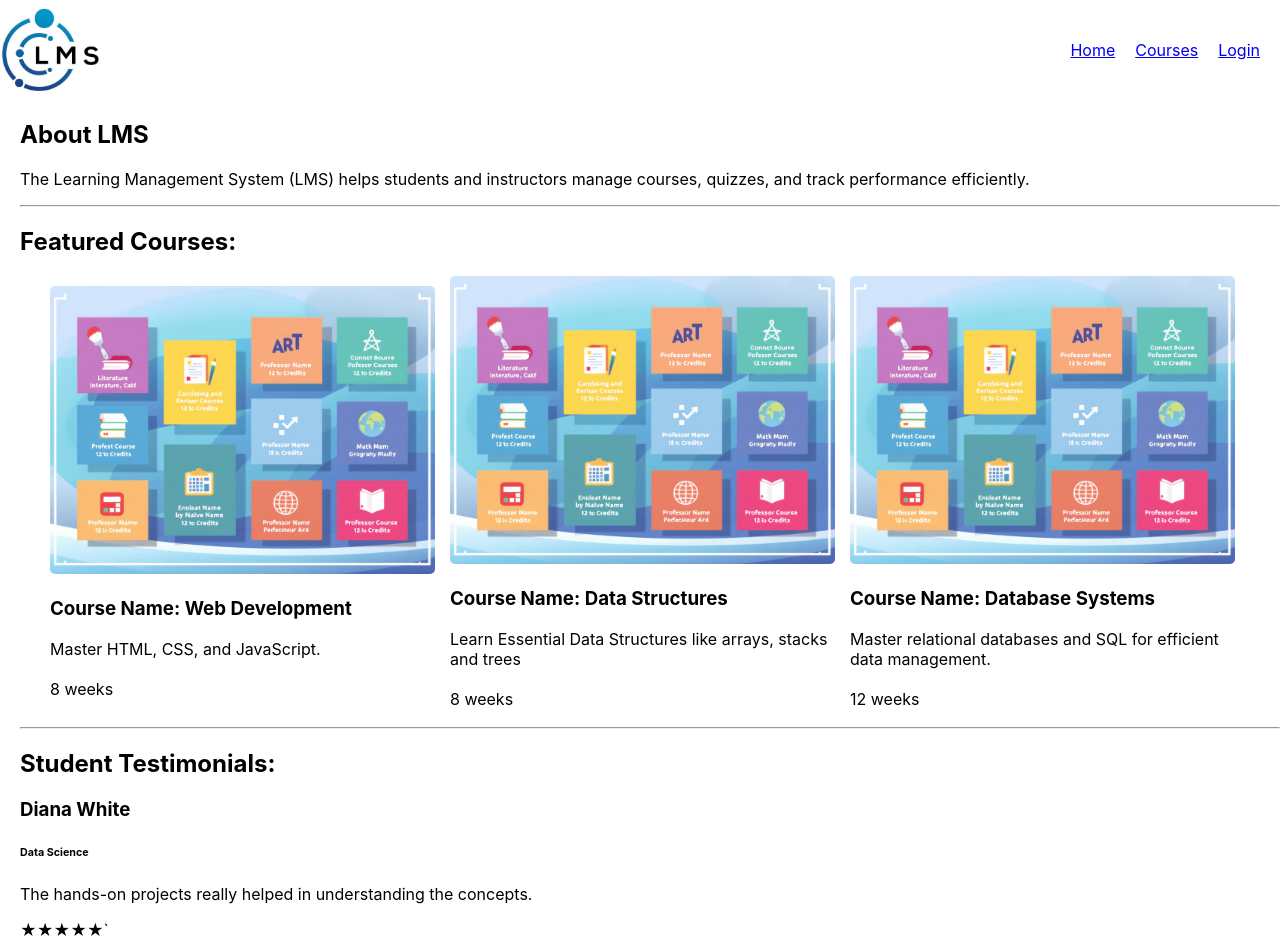
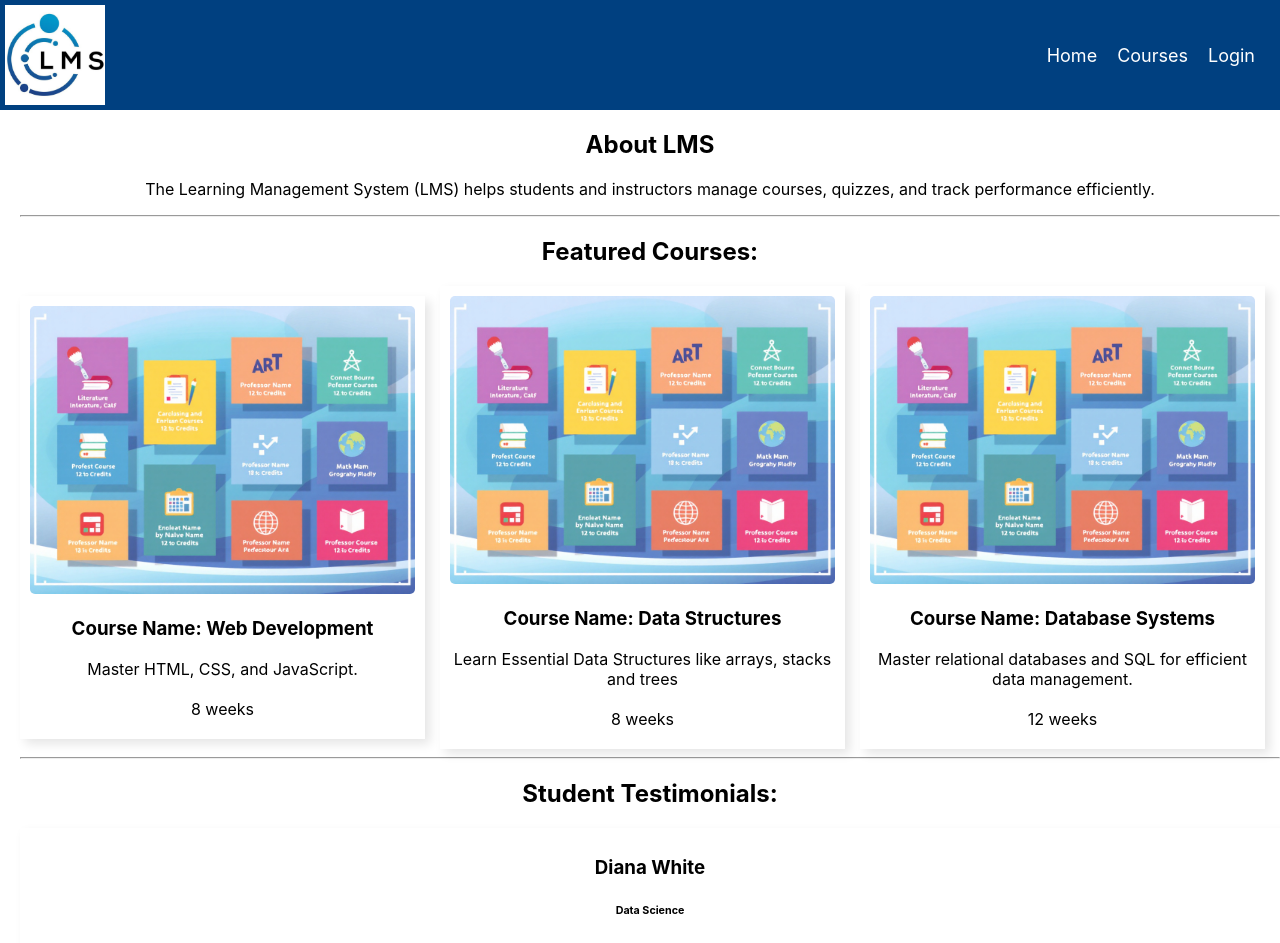
Before and after one commit to Akila-Fernando/ENSF381-Assignment-4, a React (Create React App) app in the folder my-lms-app/: page / in a window 1280 px wide. Shown: the top 943 px of the page. Built offline with nearby package versions, Linux system fonts and the light colour scheme.

Commit message:
finished

```diff
--- a/my-lms-app/src/components/Footer.js
+++ b/my-lms-app/src/components/Footer.js
@@ -2,7 +2,7 @@ import React from 'react'
 
 function Footer() {
   return (
-    <div style={{marginTop: '30px', textAlign: 'center'}}>
+    <div style={{marginTop: '30px', textAlign: 'center', background: '#004080', color: 'white', textAlign: 'center', padding: '10px', marginTop: '20px'}}>
         <p>&copy; 2025 LMS. All rights reserved.</p>
     </div>
   );
--- a/my-lms-app/src/components/Header.js
+++ b/my-lms-app/src/components/Header.js
@@ -4,12 +4,21 @@ import logo from '../images/logo.jpg'
 function Header() {
   return (
       <div>
-        <div style={{display: 'flex', alignItems: 'center', justifyContent: 'space-between'}}>
+        <div style={{display: 'flex', alignItems: 'center', justifyContent: 'space-between', background: '#004080', color: 'white', padding: '5px' }}>
             <img src={logo} alt="LMS Logo" style={{width: '100px', height: '100px'}}></img>
             <nav style={{ display: 'flex', gap: '20px', marginRight: '20px'}}>
-                <a href="/">Home</a>
-                <a href="/Courses">Courses</a>
-                <a href="/Login">Login</a>
+                <a href="/" style={{color: 'white', textDecoration: 'none', fontSize: '18px'}}
+                onMouseOver={(e) => e.target.style.textDecoration = 'underline'}
+                onMouseOut={(e) => e.target.style.textDecoration = 'none'}
+                >Home</a>
+                <a href="/Courses" style={{color: 'white', textDecoration: 'none', fontSize: '18px'}}
+                onMouseOver={(e) => e.target.style.textDecoration = 'underline'}
+                onMouseOut={(e) => e.target.style.textDecoration = 'none'}
+                >Courses</a>
+                <a href="/Login" style={{color: 'white', textDecoration: 'none', fontSize: '18px'}}
+                onMouseOver={(e) => e.target.style.textDecoration = 'underline'}
+                onMouseOut={(e) => e.target.style.textDecoration = 'none'}
+                >Login</a>
             </nav>
         </div>
     </div>
--- a/my-lms-app/src/components/LoginForm.js
+++ b/my-lms-app/src/components/LoginForm.js
@@ -50,7 +50,7 @@ function LoginForm() {
 
   return (
     <AuthContext.Provider value={authMessage}>
-    <div style={{display: 'flex', flexDirection: 'column', textAlign: 'center'}}>
+    <div style={{display: 'flex', flexDirection: 'column', textAlign: 'center', marginTop: '30px'}}>
         <form id="loginblock" method="POST"
         style={{display: 'flex', flexDirection: 'column', alignItems: 'center', backgroundColor: '#d4d4d4', boxShadow: '10px 10px 15px rgba(0, 0, 0, 0.1)', borderRadius: '30px', padding: '30px', margin: '0px 150px 0px 150px'}}>
             <label>Username:</label>
@@ -61,7 +61,10 @@ function LoginForm() {
         </form>
         <br></br>
         <div style={{display: 'flex', justifyContent: 'center'}}>
-            <button type="submit" onClick={validateLogin} style={{backgroundColor: '#008000', color: 'white', padding: '10px 15px', border: 'none', cursor: 'pointer', fontSize: '16px', borderRadius: '5px'}}>Login</button>
+            <button type="submit" onClick={validateLogin} style={{backgroundColor: '#008000', color: 'white', padding: '10px 15px', border: 'none', cursor: 'pointer', fontSize: '16px', borderRadius: '5px'}}
+            onMouseOver={(e) => e.target.style.backgroundColor = '#006600'}
+            onMouseOut={(e) => e.target.style.backgroundColor = '#008000'}
+            >Login</button>
         </div>
         <br></br>
         <AuthMessage />
--- a/my-lms-app/src/components/MainSection.js
+++ b/my-lms-app/src/components/MainSection.js
@@ -15,15 +15,15 @@ function MainSection() {
     }, []);
 
   return (
-    <div style={{marginLeft: '20px'}}>
+    <div style={{marginLeft: '20px', textAlign: 'center'}}>
         <h2>About LMS</h2>
         <p>The Learning Management System (LMS) helps students and instructors manage courses, quizzes, and track performance efficiently.</p>
         <hr />
         <h2>Featured Courses:</h2>
-        <div style={{display: 'flex', alignItems: 'center', paddingRight: '30px', paddingLeft: '30px'}}>
+        <div style={{display: 'flex', flexDirection: 'right', alignItems: 'center', justifyContent: 'space-between'}}>
         {courses.slice(0,3).map(function(course) {
-            return <div key={course.id} style={{marginRight:'15px'}}>
-                    <img src={courseimage} alt="Course 1" style={{width: '100%', borderRadius: '5px'}}></img>
+            return <div key={course.id} style={{marginRight:'15px', boxShadow: '5px 5px 10px rgba(0, 0, 0, 0.1)', padding: '10px'}}>
+                    <img src={courseimage} alt="Course 1" style={{width: '100%', borderRadius: '5px' }}></img>
                     <h3>Course Name: {course.name}</h3>
                     <div>{course.description}</div>
                     <br />
@@ -35,13 +35,13 @@ function MainSection() {
         <h2>Student Testimonials:</h2>
         <div>
             {randomTestimonials.map((testimonial, index) => (
-            <div key={index} style={{ marginBottom: '20px' }}>
+            <div key={index} style={{ marginBottom: '20px', boxShadow: '5px 5px 10px rgba(0, 0, 0, 0.1)', padding: '10px', textAlign: 'center'}}>
                 <h3>{testimonial.studentName}</h3>
                 <h6>{testimonial.courseName}</h6>
                 <p>{testimonial.review}</p>
                 <p>
-                {'★'.repeat(testimonial.rating)}{'☆'.repeat(5 - testimonial.rating)}`
-                </p>`
+                {'★'.repeat(testimonial.rating)}{'☆'.repeat(5 - testimonial.rating)}
+                </p>
             </div>
             ))}
         </div>
--- a/my-lms-app/src/data/testimonials.js
+++ b/my-lms-app/src/data/testimonials.js
@@ -15,7 +15,7 @@ const testimonials = [
     studentName: "Charlie Brown",
     courseName: "Software Testing",
     review: "Learned a lot about testing methodologies and tools.",
-    rating: 4
+    rating: 3
     },
     {
     studentName: "Diana White",
```
Also changed, not shown: my-lms-app/src/components/CourseCatalog.css (line endings or trailing spaces).
